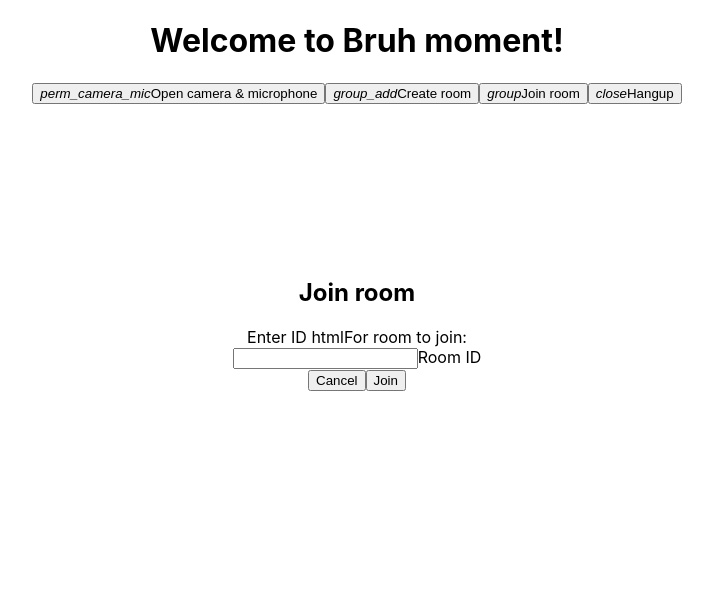
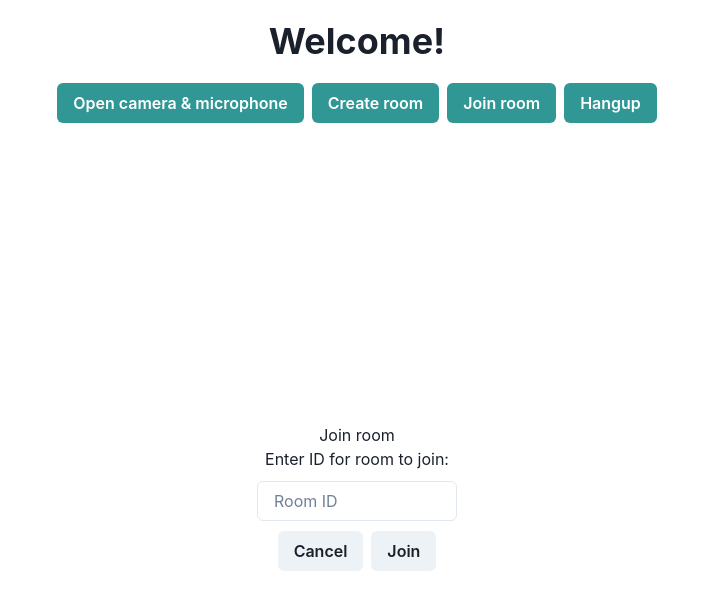
Before and after one commit to mikey712712/Project3forreal, a React (Vite) app: page / in a window 1280 px wide. Shown: the top 610 px of the page, without its empty margins (283-996 px from the left). Built offline with nearby package versions, Linux system fonts and the light colour scheme.

Commit message:
chakra initialised

```diff
--- a/public/index.html
+++ b/public/index.html
@@ -5,9 +5,6 @@
     <meta charset="utf-8">
     <meta name="viewport" content="width=device-width, initial-scale=1">
     <title>Welcome to FirebaseRTC</title>
-    <link href="https://unpkg.com/material-components-web@latest/dist/material-components-web.min.css" rel="stylesheet">
-    <script src="https://unpkg.com/material-components-web@latest/dist/material-components-web.min.js"></script>
-    <link rel="stylesheet" href="https://fonts.googleapis.com/icon?family=Material+Icons">
 
     <!-- update the version number as needed -->
     <script defer src="/__/firebase/7.13.1/firebase-app.js"></script>
@@ -16,7 +13,6 @@
     <!-- initialize the SDK after all desired features are loaded -->
     <script defer src="/__/firebase/init.js"></script>
 
-    <link rel="stylesheet" type="text/css" href="main.css">
     <link rel="manifest" href="%PUBLIC_URL%/manifest.json" />
 </head>
 
--- a/public/main.css
+++ /dev/null
@@ -1,92 +0,0 @@
-body {
-	background: #eceff1;
-	color: rgba(0, 0, 0, 0.87);
-	font-family: Roboto, Helvetica, Arial, sans-serif;
-	margin: 0;
-	padding: 0;
-}
-
-#message {
-	background: white;
-	max-width: 360px;
-	margin: 100px auto 16px;
-	padding: 32px 24px;
-	border-radius: 3px;
-}
-
-#message h2 {
-	color: #ffa100;
-	font-weight: bold;
-	font-size: 16px;
-	margin: 0 0 8px;
-}
-
-#message h1 {
-	font-size: 22px;
-	font-weight: 300;
-	color: rgba(0, 0, 0, 0.6);
-	margin: 0 0 16px;
-}
-
-#message p {
-	line-height: 140%;
-	margin: 16px 0 24px;
-	font-size: 14px;
-}
-
-#message a {
-	display: block;
-	text-align: center;
-	background: #039be5;
-	text-transform: uppercase;
-	text-decoration: none;
-	color: white;
-	padding: 16px;
-	border-radius: 4px;
-}
-
-#message,
-#message a {
-	box-shadow: 0 1px 3px rgba(0, 0, 0, 0.12), 0 1px 2px rgba(0, 0, 0, 0.24);
-}
-
-#load {
-	color: rgba(0, 0, 0, 0.4);
-	text-align: center;
-	font-size: 13px;
-}
-
-@media (max-width: 600px) {
-	body,
-	#message {
-		margin-top: 0;
-		background: white;
-		box-shadow: none;
-	}
-
-	body {
-		border-top: 16px solid #ffa100;
-	}
-}
-
-body {
-	margin: 1em;
-}
-
-button {
-	margin: 0.2em 0.1em;
-}
-
-div#videos {
-	display: flex;
-	flex-direction: row;
-	flex-wrap: wrap;
-}
-
-div#videos > video {
-	background: black;
-	width: 640px;
-	height: 100%;
-	display: block;
-	margin: 1em;
-}
--- a/src/App.jsx
+++ b/src/App.jsx
@@ -1,18 +1,19 @@
 import "./App.css"
 // COMPONENTS
-import Button from "./components/Button"
+import VideoButton from "./components/VideoButton"
 import CurrentRoom from "./components/CurrentRoom"
 import Dialog from "./components/Dialog"
 import Videos from "./components/Videos"
 
 // FUNCTION/LIBRARY IMPORTS
-import { createRoom } from "./functions/FirebaseRTC1"
-import { openUserMedia } from "./functions/FirebaseRTC1"
-import { joinRoom } from "./functions/FirebaseRTC1"
-import { hangUp } from "./functions/FirebaseRTC1"
-import { init } from "./functions/FirebaseRTC1"
+import { createRoom } from "./functions/FirebaseRTC"
+import { openUserMedia } from "./functions/FirebaseRTC"
+import { joinRoom } from "./functions/FirebaseRTC"
+import { hangUp } from "./functions/FirebaseRTC"
+import { init } from "./functions/FirebaseRTC"
 import { initializeApp } from "firebase/app"
 import { getFirestore } from "firebase/firestore"
+import { ButtonGroup, ChakraProvider, Heading } from "@chakra-ui/react"
 
 const firebaseConfig = {
 	apiKey: "AIzaSyCHBoIUdJzDREqZYtpdv3do6YzfEJ8aJM4",
@@ -23,21 +24,25 @@ const firebaseConfig = {
 	appId: "1:702523758220:web:bfc9b98b6929a472be4da9",
 }
 
-const app = initializeApp(firebaseConfig)
-export const db = getFirestore(app)
+const firebaseApp = initializeApp(firebaseConfig)
+export const db = getFirestore(firebaseApp)
 function App() {
 	init()
 	return (
-		<div className="App">
-			<h1>Welcome to Bruh moment!</h1>
-			<Button btnId={"cameraBtn"} iElement={"perm_camera_mic"} spanText={"Open camera & microphone"} btnOnClick={openUserMedia} />
-			<Button btnId={"createBtn"} iElement={"group_add"} spanText={"Create room"} btnOnClick={createRoom} />
-			<Button btnId={"joinBtn"} iElement={"group"} spanText={"Join room"} btnOnClick={joinRoom} />
-			<Button btnId={"hangupBtn"} iElement={"close"} spanText={"Hangup"} btnOnClick={hangUp} />
-			<CurrentRoom />
-			<Videos />
-			<Dialog />
-		</div>
+		<ChakraProvider>
+			<div className="App">
+				<Heading m="20px auto">Welcome!</Heading>
+				<ButtonGroup>
+					<VideoButton btnId={"cameraBtn"} iElement={"perm_camera_mic"} spanText={"Open camera & microphone"} btnOnClick={openUserMedia} />
+					<VideoButton btnId={"createBtn"} iElement={"group_add"} spanText={"Create room"} btnOnClick={createRoom} />
+					<VideoButton btnId={"joinBtn"} iElement={"group"} spanText={"Join room"} btnOnClick={joinRoom} />
+					<VideoButton btnId={"hangupBtn"} iElement={"close"} spanText={"Hangup"} btnOnClick={hangUp} />
+				</ButtonGroup>
+				<CurrentRoom />
+				<Videos />
+				<Dialog />
+			</div>
+		</ChakraProvider>
 	)
 }
 
--- a/src/components/Button.jsx
+++ /dev/null
@@ -1,10 +0,0 @@
-export default function Button({ btnId, btnOnClick, iElement, spanText }) {
-	return (
-		<button onClick={btnOnClick} className="mdc-button mdc-button--raised" id={btnId}>
-			<i className="material-icons mdc-button__icon" aria-hidden="true">
-				{iElement}
-			</i>
-			<span className="mdc-button__label">{spanText}</span>
-		</button>
-	)
-}
--- a/src/components/Dialog.jsx
+++ b/src/components/Dialog.jsx
@@ -1,32 +1,25 @@
+import { Button, ButtonGroup, FormControl, Input } from "@chakra-ui/react"
+
 export default function Dialog() {
 	return (
-		<div className="mdc-dialog" id="room-dialog" role="alertdialog" aria-modal="true" aria-labelledby="my-dialog-title" aria-describedby="my-dialog-content">
-			<div className="mdc-dialog__container">
-				<div className="mdc-dialog__surface">
-					<h2 className="mdc-dialog__title" id="my-dialog-title">
-						Join room
-					</h2>
-					<div className="mdc-dialog__content" id="my-dialog-content">
-						Enter ID htmlFor room to join:
-						<div className="mdc-text-field">
-							<input type="text" id="room-id" className="mdc-text-field__input" />
-							<label className="mdc-floating-label" htmlFor="my-text-field">
-								Room ID
-							</label>
-							<div className="mdc-line-ripple"></div>
-						</div>
+		<div id="room-dialog">
+			<div>
+				<h2 id="my-dialog-title">Join room</h2>
+				<div id="my-dialog-content">
+					Enter ID for room to join:
+					<div className="mdc-text-field">
+						<FormControl w="200px" textAlign="center" m="10px auto">
+							<Input type="text" id="room-id" placeholder="Room ID" />
+						</FormControl>
 					</div>
-					<footer className="mdc-dialog__actions">
-						<button type="button" className="mdc-button mdc-dialog__button" data-mdc-dialog-action="no">
-							<span className="mdc-button__label">Cancel</span>
-						</button>
-						<button id="confirmJoinBtn" type="button" className="mdc-button mdc-dialog__button" data-mdc-dialog-action="yes">
-							<span className="mdc-button__label">Join</span>
-						</button>
-					</footer>
 				</div>
+				<footer>
+					<ButtonGroup>
+						<Button>Cancel</Button>
+						<Button id="confirmJoinBtn">Join</Button>
+					</ButtonGroup>
+				</footer>
 			</div>
-			<div className="mdc-dialog__scrim"></div>
 		</div>
 	)
 }
--- /dev/null
+++ b/src/components/VideoButton.jsx
@@ -0,0 +1,8 @@
+import { Button } from "@chakra-ui/react"
+export default function VideoButton({ btnId, btnOnClick, spanText }) {
+	return (
+		<Button colorScheme="teal" onClick={btnOnClick} id={btnId}>
+			{spanText}
+		</Button>
+	)
+}
--- a/src/functions/FirebaseRTC1.js
+++ b/src/functions/FirebaseRTC.js
@@ -1,7 +1,3 @@
-import * as mdc from "material-components-web"
-// import { ripple, MDCRipple } from "@material/ripple"
-// mdc.ripple.MDCRipple.attachTo(document.querySelector(".mdc-button"))
-
 import { db } from "../App"
 import { collection, doc, setDoc, addDoc, getDoc, updateDoc, onSnapshot } from "firebase/firestore"
 
```
Also changed, not shown: package.json (+6 -3 lines), src/index.jsx (+16 -12 lines), src/reportWebVitals.jsx (+12 -12 lines), 1 other file (tests, documents, lock files or other folders).
